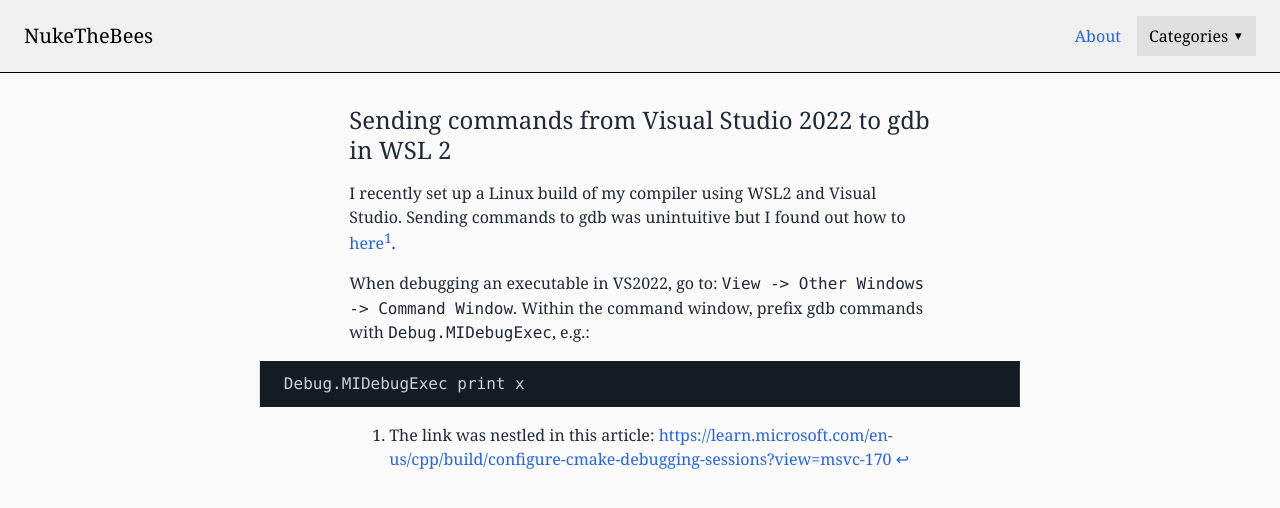
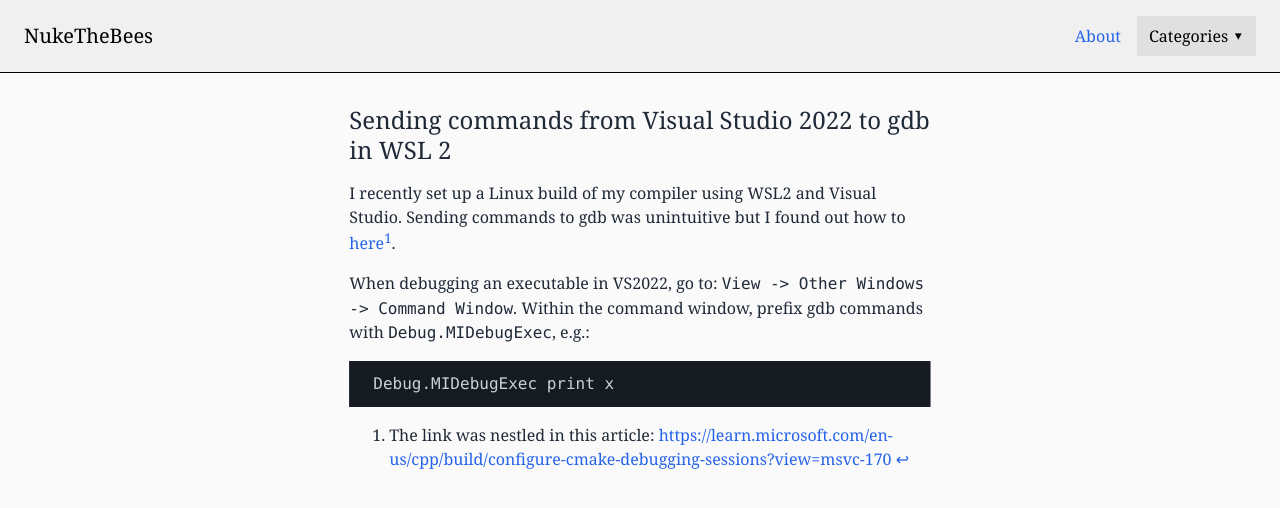
Before and after one commit to nukethebees/nukethebees.github.io, a Jekyll site: the page built from _posts/2025-05-08-sending-gdb-commands-wsl.md, in a window 1280 px wide. Shown: the top 508 px of the page. Built offline with Jekyll 4.4.1, drawn with Linux system fonts in a browser that asks for light colours.

Commit message:
Allow code blocks to expand. Use scroll bar

```diff
--- a/_sass/_code.scss
+++ b/_sass/_code.scss
@@ -1,14 +1,14 @@
-code, pre {
+code,
+pre {
   font-family: "Consolas", "Courier New", monospace;
   font-size: 1rem;
   line-height: 1.4;
 }
 
-div.highlighter-rouge pre,
-div.highlighter-rouge code {
-    /* The key properties to ensure wrapping */
-    white-space: pre-wrap;
-    overflow-wrap: break-word;
-    word-break: normal;
+div.highlighter-rouge {
+  & pre,
+  & code {
+    overflow-x: auto;
     padding: 0.75em;
+  }
 }
--- a/_sass/_post.scss
+++ b/_sass/_post.scss
@@ -9,8 +9,8 @@
     border-radius: 6px;
     padding: 0;
 
-
-    width: var(--code-block-width);
+    width: fit-content;
+    min-width: vars.$p-text-width;
     max-width: var(--code-block-width);
     margin-left: 50%; // Move to parent's centre
     transform: translateX(-50%); // Move left by 50% of own width
```
